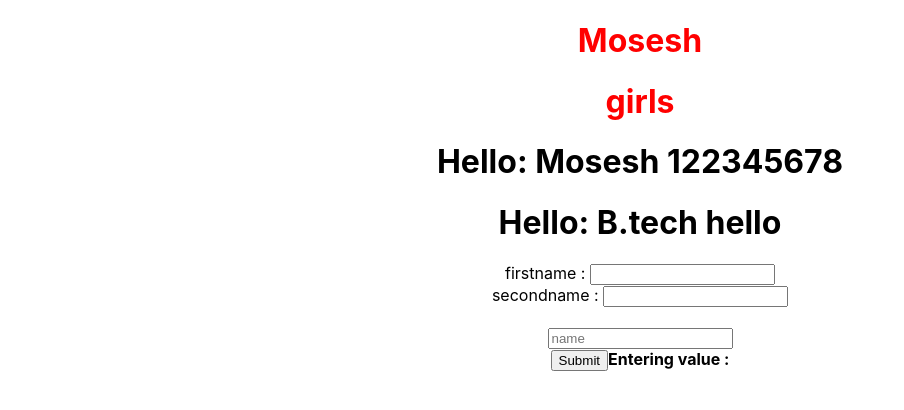
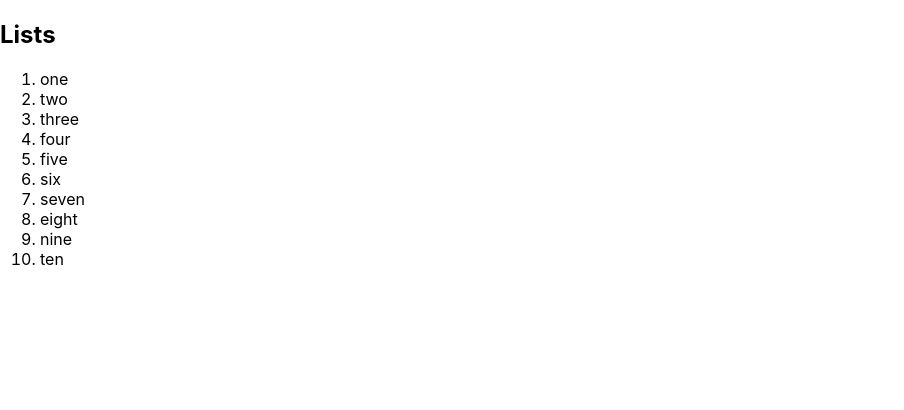
Before and after one commit to aadhisiva/ReactJs, a React (Create React App) app: page / in a window 1280 px wide. Shown: the top 410 px of the page, without its empty margins (0-904 px from the left). Built offline with nearby package versions, Linux system fonts and the light colour scheme.

Commit message:
lists and keys

```diff
--- a/src/App.css
+++ b/src/App.css
@@ -1,3 +1,7 @@
+.App {
+  text-align: center;
+}
+
 body {
   margin: 0;
   font-family: -apple-system, BlinkMacSystemFont, 'Segoe UI', 'Roboto', 'Oxygen',
@@ -11,42 +15,3 @@ code {
   font-family: source-code-pro, Menlo, Monaco, Consolas, 'Courier New',
     monospace;
 }
-
-.App {
-  text-align: center;
-}
-
-.App-logo {
-  height: 40vmin;
-  pointer-events: none;
-}
-
-@media (prefers-reduced-motion: no-preference) {
-  .App-logo {
-    animation: App-logo-spin infinite 20s linear;
-  }
-}
-
-.App-header {
-  background-color: #282c34;
-  min-height: 100vh;
-  display: flex;
-  flex-direction: column;
-  align-items: center;
-  justify-content: center;
-  font-size: calc(10px + 2vmin);
-  color: white;
-}
-
-.App-link {
-  color: #61dafb;
-}
-
-@keyframes App-logo-spin {
-  from {
-    transform: rotate(0deg);
-  }
-  to {
-    transform: rotate(360deg);
-  }
-}
--- a/src/App.js
+++ b/src/App.js
@@ -1,10 +1,12 @@
 import './App.css';
-import ClassComponent from "./daily-concept-wise/class.compoennt";
+// import ClassComponent from "./daily-concept-wise/class.compoennt";
+import ParentLists from "./daily-concept-wise/lists.and.keys";
 
 function App() {
   return (
-    <div className="App">
-      <ClassComponent />
+    <div>
+      {/* <ClassComponent /> */}
+      <ParentLists />
     </div>
   );
 }
--- /dev/null
+++ b/src/daily-concept-wise/lists.and.keys.js
@@ -0,0 +1,27 @@
+function Lists(props) {
+    return (
+        <ol>
+            {(props === undefined) ? "" : props.mapdata}
+        </ol>
+    )
+};
+
+export default function ParentLists() {
+    const arrayLists = ["one", "two", "three", "four", "five", "six", "seven", "eight", "nine", "ten"]
+    // const arrayLists  = [{a: 1}, {a: 2}]
+    const listitem = arrayLists.map((obj, i) => <li key={i}>{obj}</li>);
+    return (
+        <div>
+            <h2>Lists</h2>
+            <Lists mapdata={listitem} />
+            {/* <ul>
+                {arrayLists.map((obj, i) => (
+                    <li key={obj}>{obj}</li>
+                ))}
+            </ul> */}
+            {/* <ol>
+                {listitem}
+            </ol> */}
+        </div>
+    )
+}
```
